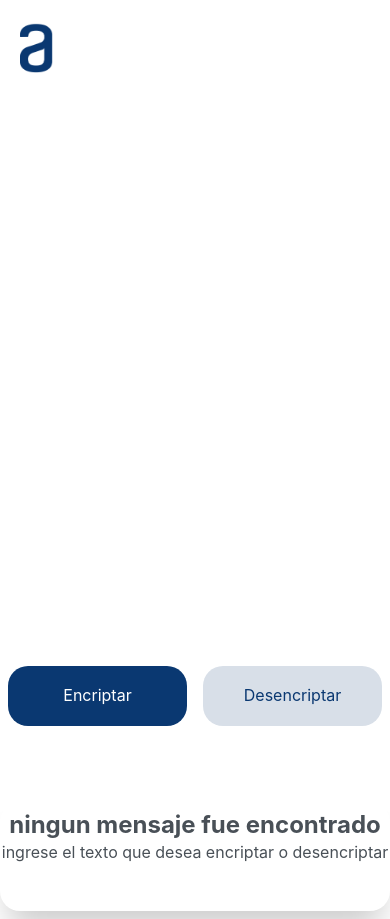
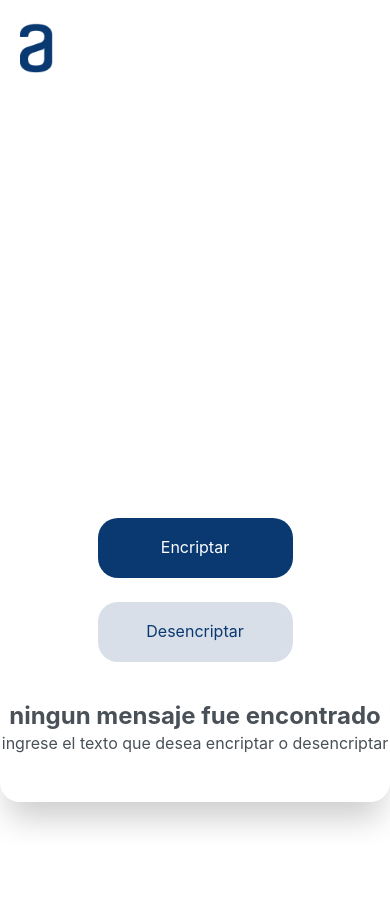
Before and after one commit to lenzx/Challenge_Encriptar, a plain HTML site: page index.html in a window 390 px wide. After the commit the page ends 844 px from the top, so only its background shows below. Drawn offline with Linux system fonts and the light colour scheme.

Commit message:
challenge terminado

```diff
--- a/css/style.css
+++ b/css/style.css
@@ -28,7 +28,6 @@ body {
 .container-mid {
     display: flex;
     flex-direction: column;
-    text-align: center;
     width: 55%;
 }
 .container-text-area {
@@ -52,20 +51,13 @@ body {
     letter-spacing: 0em;
     text-align: left;
     color: #0A3871;
-
-
-
 }
 .button-area {
     display: flex;
     height: 30%;
-    align-self: center;
     align-items: center;
-    justify-content: center;
-    width: 100%;
 }
 button {
-    text-align: center;
     border: none;
     margin: 0 2%;
     background-color: #0A3871;
@@ -78,17 +70,15 @@ button {
     font-size: 16px;
     line-height: 19px;
     color: white;
+    cursor: pointer;
 }
 .button-desencriptar {
     background-color: #D8DFE8;
     color: #0A3871;
-
 }
-
 .container-right {
     box-shadow: 0px 24px 32px -8px rgba(0, 0, 0, 0.2);
     display: flex;
-    justify-content: space-between;
     flex-direction: column;
     width: 32%;
     padding: 2% 0;
@@ -104,7 +94,6 @@ button {
     font-weight: 400;
     line-height: 36px;
     letter-spacing: 0em;
-    text-align: left;
     color: #495057;
 }
 .container-subtitle {
@@ -132,8 +121,6 @@ button {
     height: 100%;
     resize:none;
     word-wrap: break-word;
-    overflow: hidden;
-
 }
 .container-copiar {
     width: 100%;
@@ -141,8 +128,6 @@ button {
     display: flex;
     align-items: center;
     justify-content: center;
-
-
 }
 .buton-copiar {
     width: 85%;
@@ -183,11 +168,8 @@ button {
         margin: 0 5%;
     }
     .container-right{
-        height:auto;
         width: auto;
         background-image: none;
-        justify-content: center;
-
     }
     .container-subtitle {
         margin: 0;
@@ -195,18 +177,25 @@ button {
         margin-bottom: 10%;
     }
 
-    .container-traduccion {
-        margin: 0;
-        height: 100%;
-        display: block;
-        resize: both;
-        pointer-events: none;
-
-
-    }
     .container-traduccion-text{
-        height: 100%;
         margin: 0 1%;
 
     }
 }
+@media(max-width : 450px ) {
+    .button-area{
+        flex-direction: column;
+    }
+
+    .container-mid {
+        height: 70vh;
+    }
+    .button-area{
+        height: 200px;
+        margin-top: 10px;
+    }
+    .button-desencriptar,.button-encriptar{
+        margin: 12px 0;
+    }
+
+}
```
